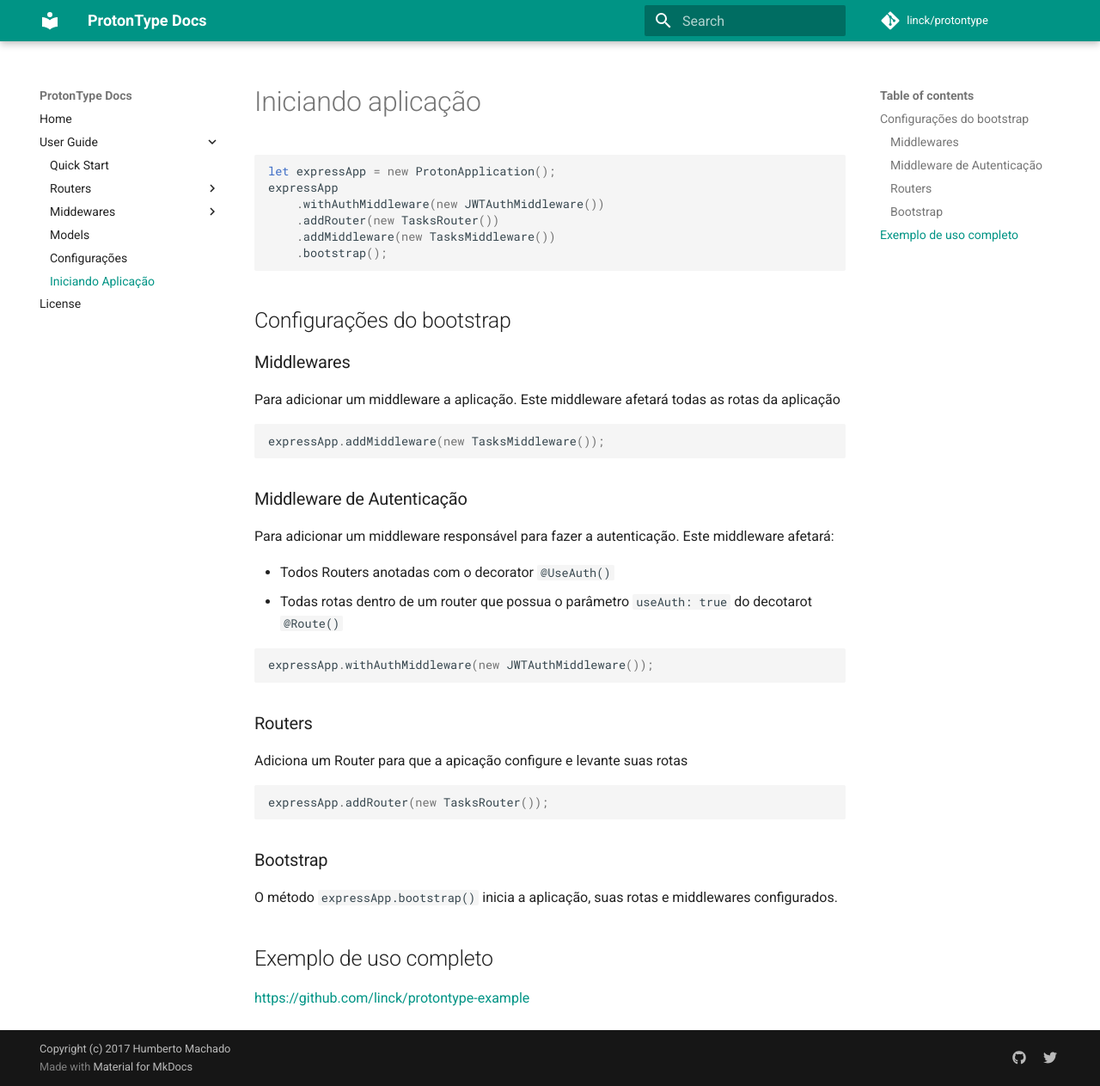
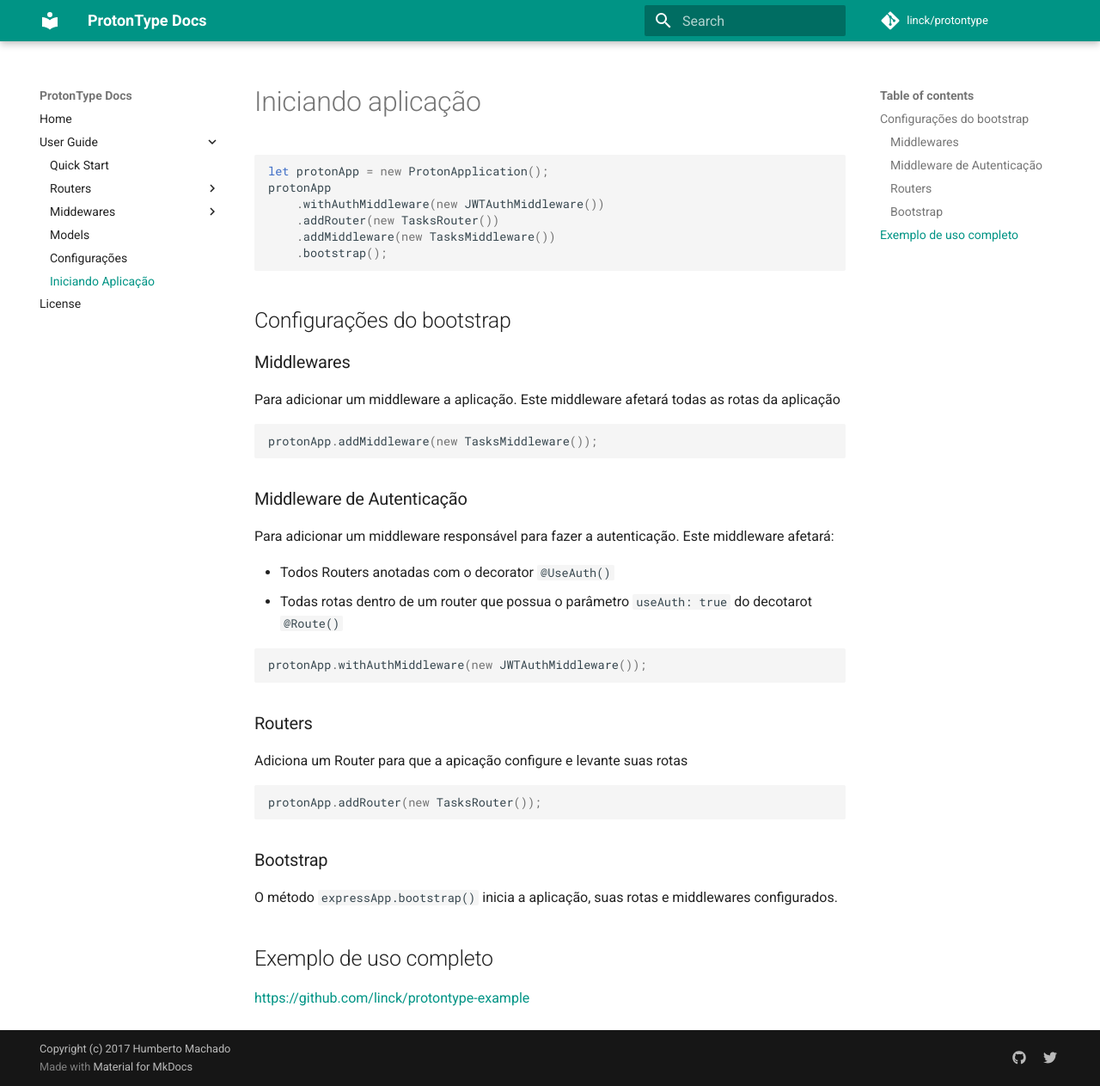
Before and after one commit to protontype/protontype.github.io, an MkDocs documentation site: the page built from docs/bootstrap.md, in a window 1280 px wide and 1263 px high. Shown: the whole window at 86% size. Built offline with MkDocs 1.6.1 and Material for MkDocs 9.7.7, drawn with Linux system fonts in a browser that asks for light colours; comment, search, counter and statistics services are not loaded; old or Windows-style settings are respelled for this version of MkDocs.

Commit message:
Ajuste na parte da inicialização da aplicação

````diff
--- a/docs/bootstrap.md
+++ b/docs/bootstrap.md
@@ -1,8 +1,8 @@
 # Iniciando aplicação
 
 ```javascript
-let expressApp = new ProtonApplication();
-expressApp
+let protonApp = new ProtonApplication();
+protonApp
     .withAuthMiddleware(new JWTAuthMiddleware())
     .addRouter(new TasksRouter())
     .addMiddleware(new TasksMiddleware())
@@ -16,7 +16,7 @@
 Para adicionar um middleware a aplicação. Este middleware afetará todas as rotas da aplicação
 
 ```javascript
-expressApp.addMiddleware(new TasksMiddleware());
+protonApp.addMiddleware(new TasksMiddleware());
 ```
 
 ### Middleware de Autenticação
@@ -27,14 +27,14 @@
  - Todas rotas dentro de um router que possua o parâmetro ```useAuth: true``` do decotarot ```@Route()```
 
 ```javascript
-expressApp.withAuthMiddleware(new JWTAuthMiddleware());
+protonApp.withAuthMiddleware(new JWTAuthMiddleware());
 ```
 
 ### Routers
 
 Adiciona um Router para que a apicação configure e levante suas rotas
 ```javascript
-expressApp.addRouter(new TasksRouter());
+protonApp.addRouter(new TasksRouter());
 ```
 
 ### Bootstrap
````
